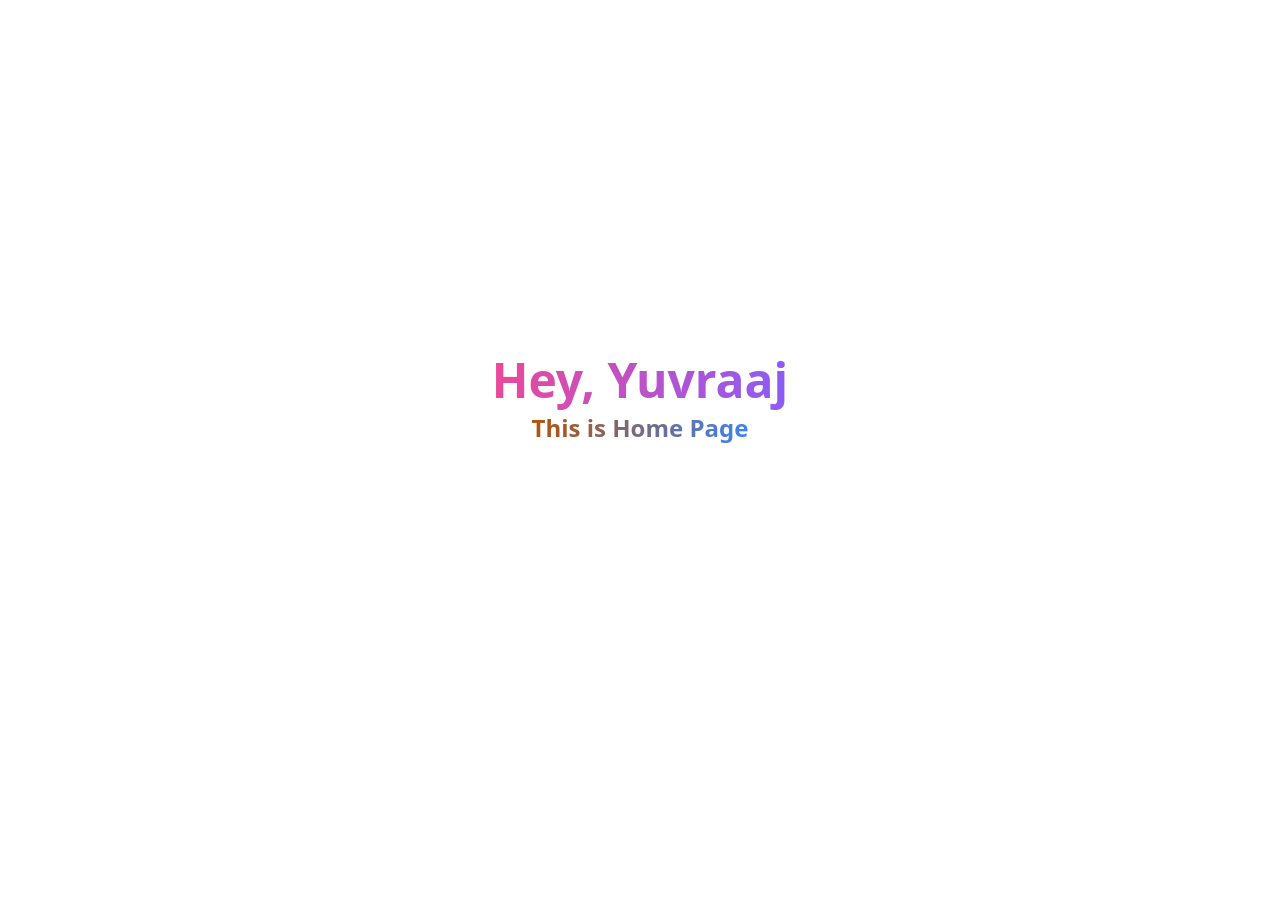
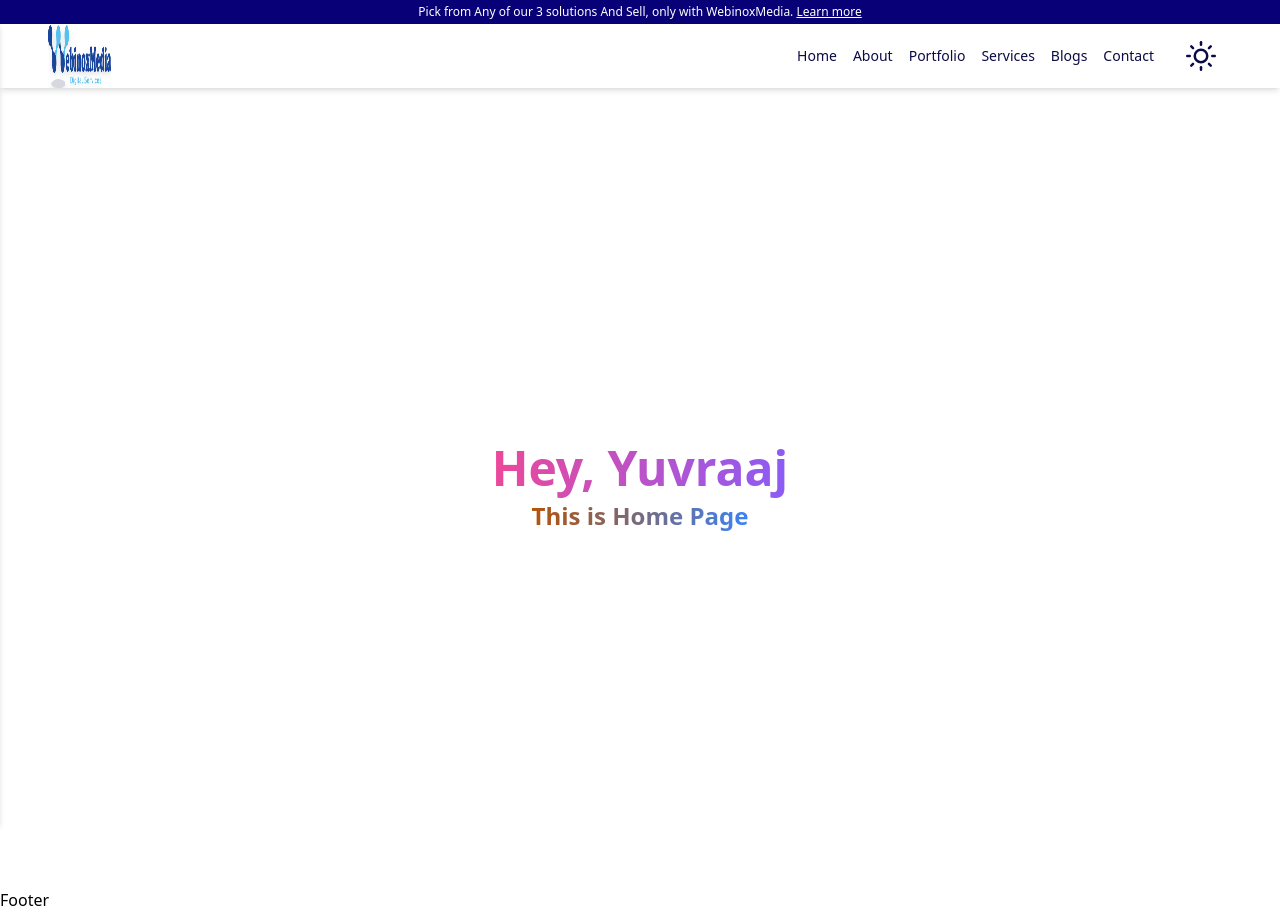
Before and after one commit to yuvidcreator/next-tsx-pwa-boilerplate, a Next.js app: page / in a window 1280 px wide. Before the commit the page ends 800 px from the top, so only its background shows below. Built offline with nearby package versions, Linux system fonts and the light colour scheme; no server answers.

Commit message:
Header-Footer enabled

```diff
--- a/components/Layout.tsx
+++ b/components/Layout.tsx
@@ -1,7 +1,7 @@
 import React, { ReactNode } from "react";
-// import Footer from "./Footer"
-// import Header from "./Header"
-// import MobileBottomNav from "./MobileBottomNav";
+import Footer from "./Footer"
+import Header from "./Header"
+import MobileBottomNav from "./MobileBottomNav";
 
 interface Props {
   children?: ReactNode
@@ -11,10 +11,10 @@ interface Props {
 const Layout = ({children, ...props}: Props) => {
   return (
     <>
-      {/* <Header /> */}
+      <Header />
         {children}
-      {/* <Footer /> */}
-      {/* <MobileBottomNav /> */}
+      <Footer />
+      <MobileBottomNav />
     </>
   )
 }
```
